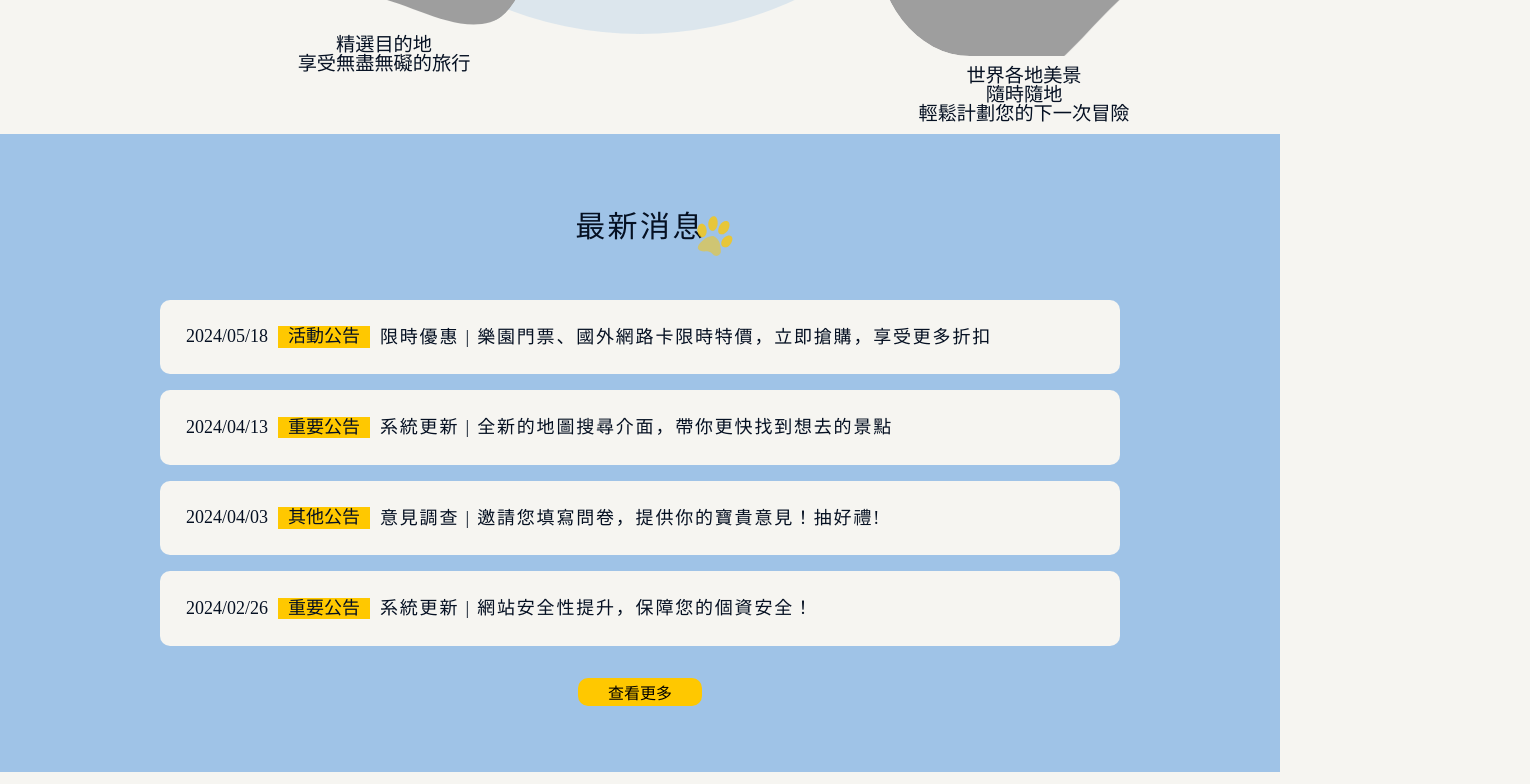
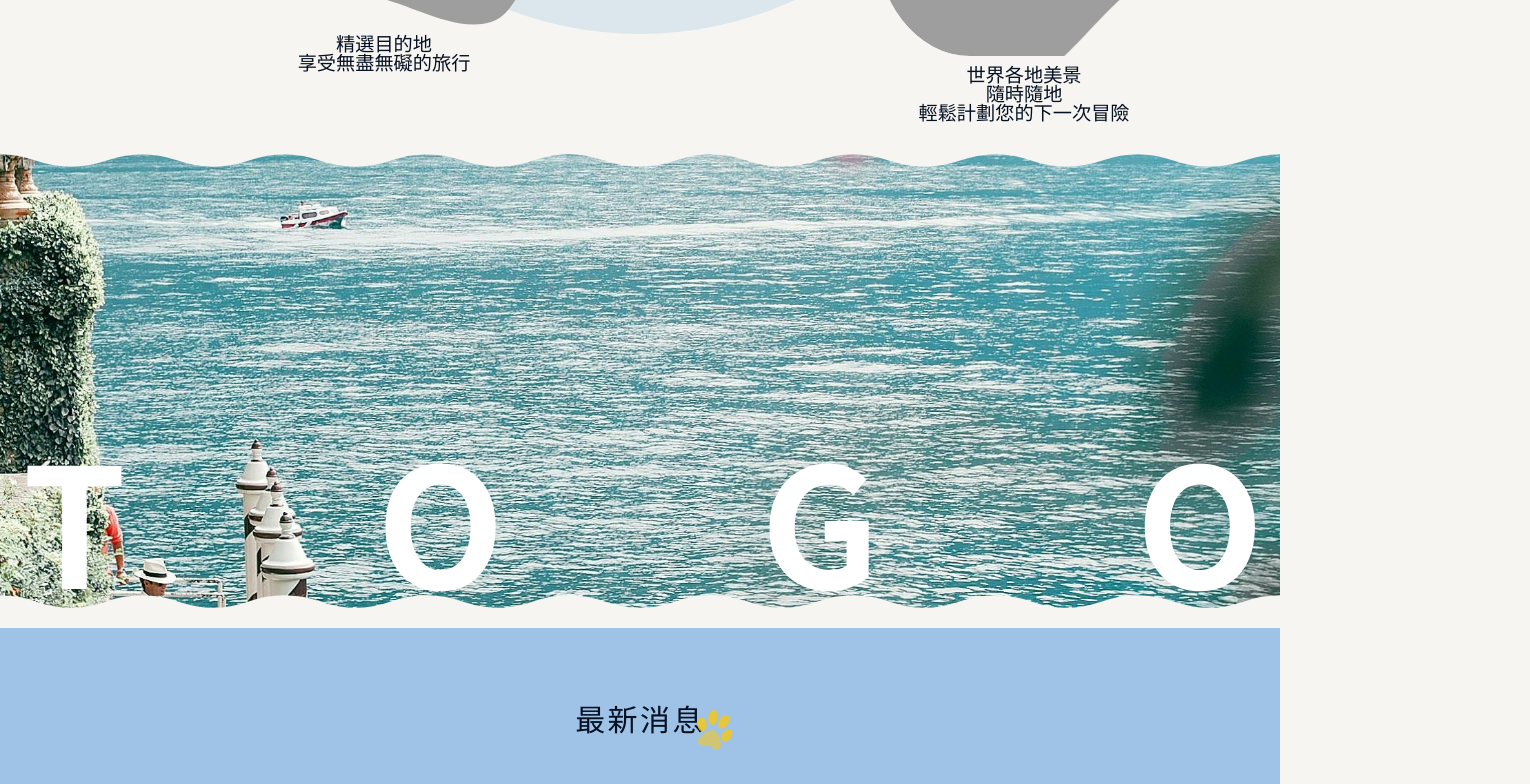
Before and after one commit to redfoxrjie/G6-Front-new, a Vue app: page / in a window 1280 px wide. Shown: the part 1540-2324 px from the top of the page, 1530 px wide, since content can reach past the window. Built offline with nearby package versions, Linux system fonts and the light colour scheme; no server answers; grey boxes are pictures that could not be loaded; a web font is replaced by a local one.

Commit message:
feat: 新增首頁海洋過渡圖片

```diff
--- a/src/components/home/PageHeader.vue
+++ b/src/components/home/PageHeader.vue
@@ -85,6 +85,48 @@
                 <div class="pic">
                 </div>
                 <div class="text">世界各地美景<br>隨時隨地<br>輕鬆計劃您的下一次冒險</div>
+            </div>
+        </section>
+        <section class="ocean-img">
+            <!-- 海洋波浪遮罩 -->
+            <div class="oceanwave-container-up">
+                <svg class="oceanwave" viewBox="0 0 1800 100" preserveAspectRatio="none">
+                    <path d="M -150 25 Q -125 12.5, -100 25 T -50 25 T 0 25 T 50 25 T 100 25 T 150 25
+                   T 200 25 T 250 25 T 300 25 T 350 25 T 400 25 T 450 25 T 500 25
+                   T 550 25 T 600 25 T 650 25 T 700 25 T 750 25 T 800 25 T 850 25
+                   T 900 25 T 950 25 T 1000 25 T 1050 25 T 1100 25 T 1150 25
+                   T 1200 25 T 1250 25 T 1300 25 T 1350 25 T 1400 25 T 1450 25 T 1500 25
+                   T 1550 25 T 1600 25 T 1650 25 T 1700 25 T 1750 25 T 1800 25 V 0 H -150 Z" fill="#F6F5F1" />
+                    <path d="M -150 25 Q -125 12.5, -100 25 T -50 25 T 0 25 T 50 25 T 100 25 T 150 25
+                   T 200 25 T 250 25 T 300 25 T 350 25 T 400 25 T 450 25 T 500 25
+                   T 550 25 T 600 25 T 650 25 T 700 25 T 750 25 T 800 25 T 850 25
+                   T 900 25 T 950 25 T 1000 25 T 1050 25 T 1100 25 T 1150 25
+                   T 1200 25 T 1250 25 T 1300 25 T 1350 25 T 1400 25 T 1450 25 T 1500 25
+                   T 1550 25 T 1600 25 T 1650 25 T 1700 25 T 1750 25 T 1800 25" stroke="#F6F5F1" stroke-width="3"
+                        fill="none" />
+                </svg>
+            </div>
+            <div class="ocean-pic">
+                <img src="@/assets/images/ocean-img.jpg" alt="海洋圖片">
+            </div>
+            <div class="text">TOGO</div>
+            <div class="oceanwave-container-down">
+            <svg class="oceanwave" viewBox="0 0 1800 50" preserveAspectRatio="none">
+                <path d="M -150 25 Q -125 12.5, -100 25 T -50 25 T 0 25 T 50 25 T 100 25 T 150 25
+                   T 200 25 T 250 25 T 300 25 T 350 25 T 400 25 T 450 25 T 500 25
+                   T 550 25 T 600 25 T 650 25 T 700 25 T 750 25 T 800 25 T 850 25
+                   T 900 25 T 950 25 T 1000 25 T 1050 25 T 1100 25 T 1150 25
+                   T 1200 25 T 1250 25 T 1300 25 T 1350 25 T 1400 25 T 1450 25 T 1500 25
+                   T 1550 25 T 1600 25 T 1650 25 T 1700 25 T 1750 25 T 1800 25 V 100 H -150 Z"
+                    fill="#F6F5F1" />
+                <path d="M -150 25 Q -125 12.5, -100 25 T -50 25 T 0 25 T 50 25 T 100 25 T 150 25
+                   T 200 25 T 250 25 T 300 25 T 350 25 T 400 25 T 450 25 T 500 25
+                   T 550 25 T 600 25 T 650 25 T 700 25 T 750 25 T 800 25 T 850 25
+                   T 900 25 T 950 25 T 1000 25 T 1050 25 T 1100 25 T 1150 25
+                   T 1200 25 T 1250 25 T 1300 25 T 1350 25 T 1400 25 T 1450 25 T 1500 25
+                   T 1550 25 T 1600 25 T 1650 25 T 1700 25 T 1750 25 T 1800 25" stroke="#F6F5F1"
+                    stroke-width="3" fill="none" />
+            </svg>
         </div>
         </section>
         <!-- 會員登入彈窗 -->
@@ -330,6 +372,7 @@ nav.closed {
     width: 60px;
     height: 60px;
     z-index: 2000;
+
     img {
         width: 100%;
     }
@@ -349,68 +392,84 @@ nav.closed {
     top: 0;
     left: 0;
     z-index: 2; // 設定一個較大的 z-index 值
+
     img {
         width: 5vw;
     }
 
 }
+
 //地圖狗
 .dog-1 {
     position: relative;
-    left: 70vw;  // 將此值調整為所需的水平偏移量
+    left: 70vw; // 將此值調整為所需的水平偏移量
     animation: move1 1.5s infinite linear;
 }
+
 @keyframes move1 {
     0% {
         transform: translate3d(0, 0%, 0);
     }
+
     25% {
         transform: translate3d(0, 5%, 0);
     }
+
     75% {
         transform: translate3d(0, -5%, 0);
     }
+
     100% {
         transform: translate3d(0, 0%, 0);
     }
 }
+
 //行李狗
 .dog-2 {
     position: relative;
-    top:5vh;
+    top: 5vh;
     animation: move2 1s infinite linear;
 }
+
 @keyframes move2 {
     0% {
         transform: translate3d(0, 0%, 0);
     }
+
     25% {
         transform: translate3d(0, 5%, 0);
     }
+
     75% {
         transform: translate3d(0, -5%, 0);
     }
+
     100% {
         transform: translate3d(0, 0%, 0);
     }
 }
+
 //購物狗
 .dog-3 {
     position: relative;
-    left: 80vw;  // 將此值調整為所需的水平偏移量
-    top:20vh;
+    left: 80vw; // 將此值調整為所需的水平偏移量
+    top: 20vh;
     animation: move3 2s infinite linear;
 }
+
 @keyframes move3 {
     0% {
         transform: translate3d(0, 0%, 0);
     }
+
     25% {
         transform: translate3d(0, 5%, 0);
     }
+
     75% {
         transform: translate3d(0, -5%, 0);
     }
+
     100% {
         transform: translate3d(0, 0%, 0);
     }
@@ -460,12 +519,12 @@ nav.closed {
 
 @keyframes morph {
     0% {
-        border-radius: 14% 0% 23% 42% / 82% 48% 47% 55% ;
+        border-radius: 14% 0% 23% 42% / 82% 48% 47% 55%;
 
     }
 
     100% {
-        border-radius: 40% 60% ;
+        border-radius: 40% 60%;
     }
 }
 
@@ -652,6 +711,68 @@ nav.closed {
     font-size: 1.2rem;
 }
 
+//海洋圖片
+.ocean-img {
+    position: relative;
+    img {
+        width: 100%;
+    }
+    .text{
+        color: #FFF;
+        font-family: "Noto Sans TC", sans-serif;
+        font-size: 13vw;
+        font-weight: 700;
+        letter-spacing: 20vw;
+        position: absolute;
+        top: 50%;
+        left: 60.25%;
+        transform: translate(-50%, 23%);
+        text-align: center; /* 文字置中 */
+    }
+}
+
+//海洋波浪遮罩
+.oceanwave-container-up {
+    width: 100%;
+    height: 100px;
+    /* 增加波浪容器的高度以顯示填充色塊 */
+    overflow: hidden;
+    position: absolute;
+    top: 0; /* 確保波浪遮罩在最上方 */
+    z-index: 10; /* 確保波浪遮罩在圖片之上 */
+}
+
+.oceanwave {
+    position: absolute;
+    width: 200%;
+    height: 100%;
+    background-repeat: repeat-x;
+    background-position: 0 center;
+    background-size: 50% 100%;
+    animation: oceanwave-animation 12s linear infinite;
+}
+
+.oceanwave-container-down {
+            width: 100%;
+            height: 50px;
+            overflow: hidden;
+            position: absolute;
+            bottom: 0;
+            z-index: 10;
+        }
+
+
+
+@keyframes oceanwave-animation {
+    0% {
+        transform: translateX(0);
+    }
+
+    100% {
+        transform: translateX(-50%);
+    }
+}
+
 .footer {
     width: 100%;
     text-align: center;
```
Also changed, not shown: src/assets/images/ocean-img.jpg (added). Lines whose indentation alone changed are shown as unchanged.
